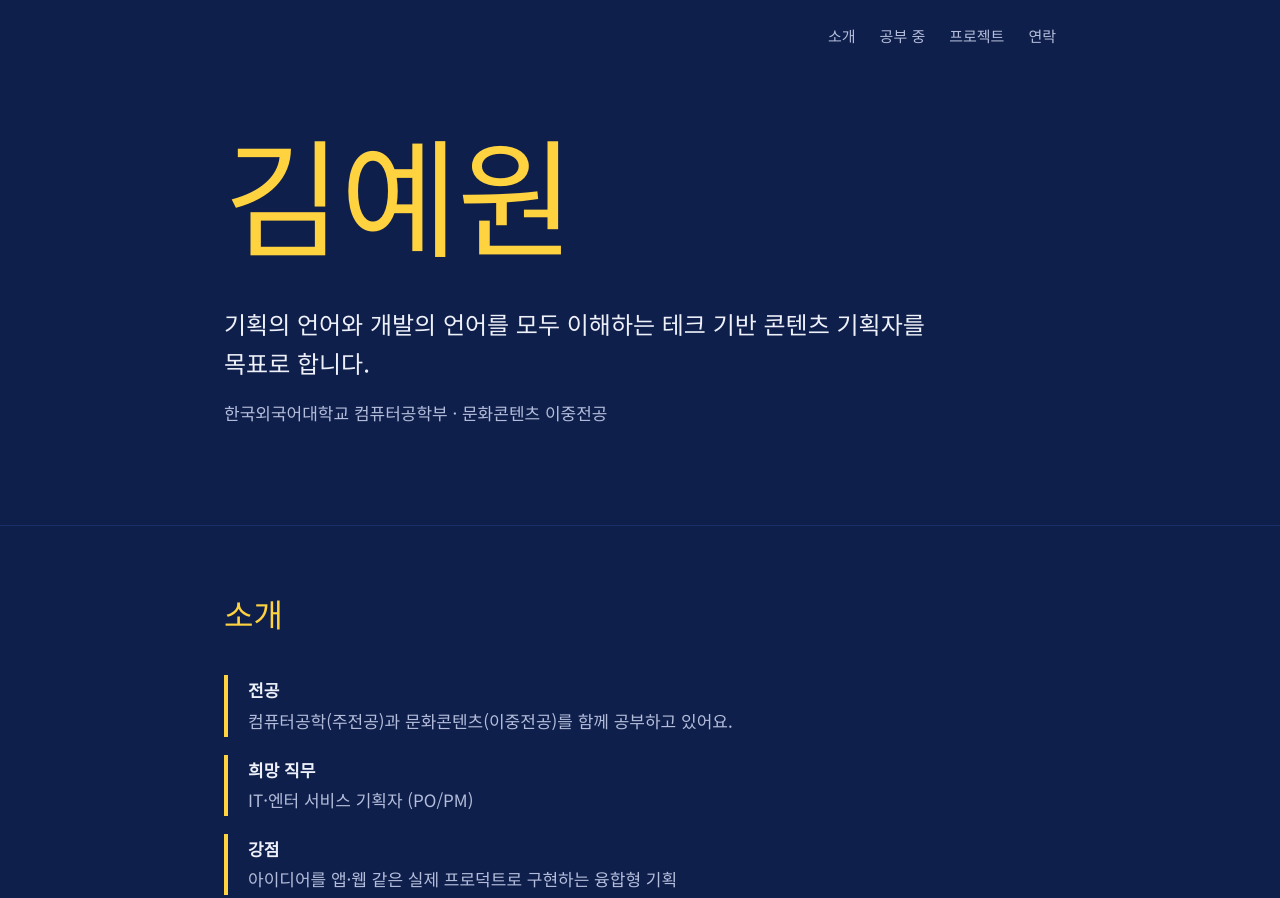
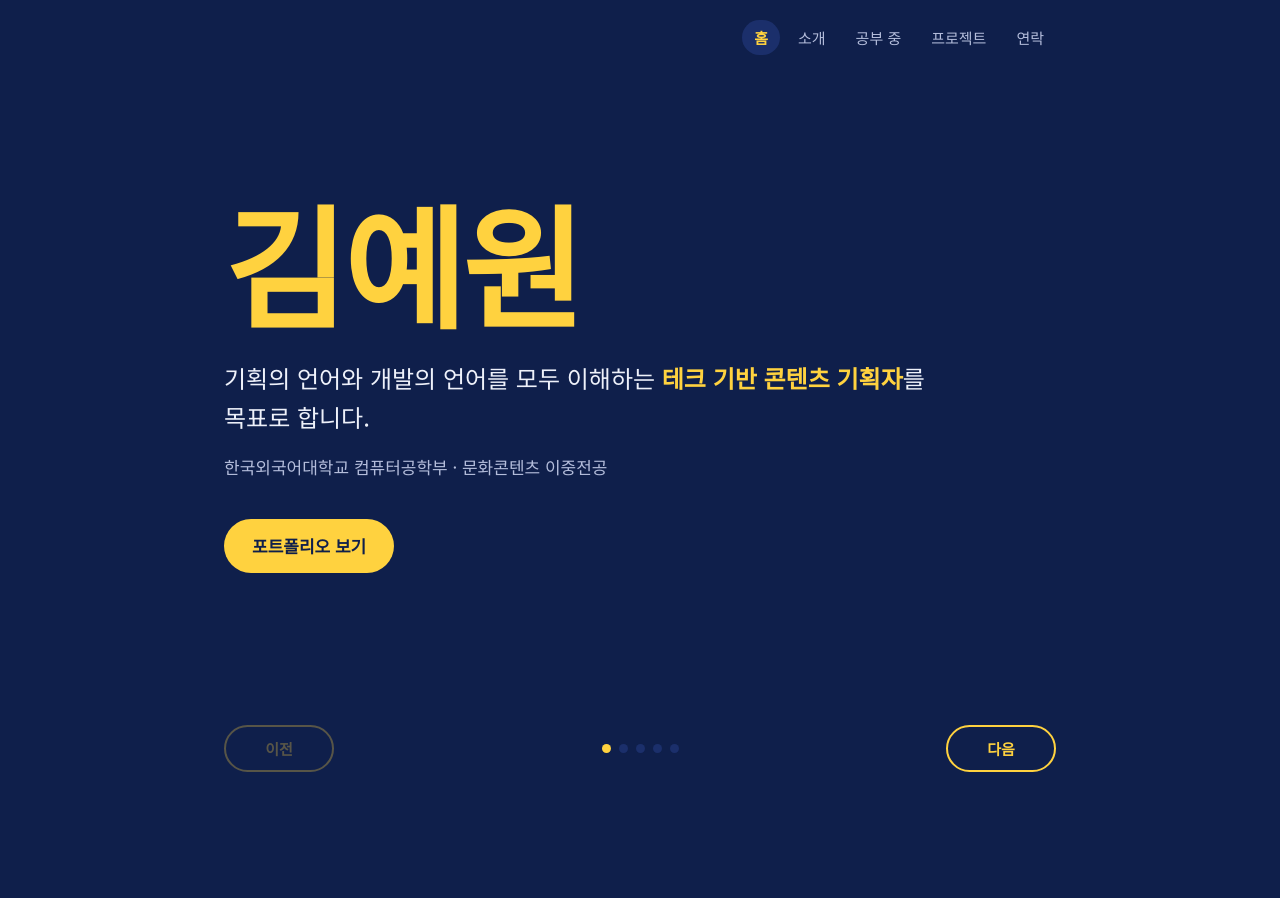
Before and after one commit to ooosphyronidae/ooosphyronidae.github.io, a plain HTML site: page index.html in a window 1280 px wide. Shown: the top 898 px of the page. After the commit the page ends 800 px from the top, so only its background shows below. Drawn offline with Linux system fonts and the light colour scheme.

Commit message:
Update index.html

```diff
--- a/index.html
+++ b/index.html
@@ -6,171 +6,238 @@
 <title>김예원 | Portfolio</title>
 <link rel="preconnect" href="https://fonts.googleapis.com">
 <link rel="preconnect" href="https://fonts.gstatic.com" crossorigin>
-<link href="https://fonts.googleapis.com/css2?family=Black+Han+Sans&family=Noto+Sans+KR:wght@400;500;700&display=swap" rel="stylesheet">
+<link href="https://fonts.googleapis.com/css2?family=Noto+Sans+KR:wght@400;500;700;900&display=swap" rel="stylesheet">
 <style>
   :root {
-    --navy: #0f1f4b;
-    --navy-deep: #0a1536;
-    --navy-soft: #1b2f6b;
-    --yellow: #ffd23f;
+    --bg: #0f1f4b;
+    --panel: #0a1536;
+    --line: #1b2f6b;
+    --accent: #ffd23f;
     --text: #eef1fa;
     --muted: #b4bddb;
   }
+  body.on-contact {
+    --bg: #ffd23f;
+    --panel: #ffe27d;
+    --line: #0f1f4b;
+    --accent: #0f1f4b;
+    --text: #0f1f4b;
+    --muted: #2b3a6b;
+  }
   * { box-sizing: border-box; margin: 0; padding: 0; }
-  html { scroll-behavior: smooth; }
+  html, body { height: 100%; }
   body {
-    background: var(--navy);
+    background: var(--bg);
     color: var(--text);
     font-family: "Noto Sans KR", sans-serif;
     line-height: 1.8;
     font-size: 17px;
+    display: flex;
+    flex-direction: column;
+    transition: background .3s, color .3s;
   }
   a { color: inherit; }
-  a:focus-visible { outline: 3px solid var(--yellow); outline-offset: 3px; }
-  .wrap { max-width: 880px; margin: 0 auto; padding: 0 24px; }
+  a:focus-visible, button:focus-visible { outline: 3px solid var(--accent); outline-offset: 3px; }
+  .wrap { max-width: 880px; width: 100%; margin: 0 auto; padding: 0 24px; }
 
-  nav { padding: 22px 0; }
-  nav .wrap { display: flex; gap: 24px; justify-content: flex-end; }
-  nav a { text-decoration: none; color: var(--muted); font-size: 15px; }
-  nav a:hover { color: var(--yellow); }
+  nav { padding: 20px 0; }
+  nav .wrap { display: flex; gap: 6px; justify-content: flex-end; flex-wrap: wrap; }
+  nav button {
+    background: none; border: 0; cursor: pointer;
+    color: var(--muted); font: inherit; font-size: 15px;
+    padding: 4px 12px; border-radius: 999px;
+  }
+  nav button:hover { color: var(--accent); }
+  nav button[aria-current="page"] { color: var(--accent); font-weight: 900; background: var(--line); }
 
-  .hero { padding: 72px 0 96px; }
-  .hero h1 {
-    font-family: "Black Han Sans", sans-serif;
-    font-weight: 400;
-    color: var(--yellow);
-    font-size: clamp(56px, 13vw, 128px);
-    line-height: 1.05;
-    letter-spacing: -0.01em;
+  main { flex: 1; display: flex; align-items: center; padding: 16px 0 32px; }
+  .page { display: none; width: 100%; }
+  .page.active { display: block; animation: fade .35s ease; }
+  @keyframes fade { from { opacity: 0; } to { opacity: 1; } }
+
+  .accent { color: var(--accent); font-weight: 900; }
+  h1 {
+    color: var(--accent); font-weight: 900;
+    font-size: clamp(60px, 14vw, 132px);
+    line-height: 1.05; letter-spacing: -0.02em;
   }
-  .hero p.lead {
-    margin-top: 28px;
-    max-width: 30em;
-    font-size: clamp(19px, 2.6vw, 24px);
-    line-height: 1.6;
-  }
-  .hero p.sub { margin-top: 16px; color: var(--muted); }
-
-  section { padding: 64px 0; border-top: 1px solid var(--navy-soft); }
   h2 {
-    font-family: "Black Han Sans", sans-serif;
-    font-weight: 400;
-    font-size: 32px;
-    color: var(--yellow);
+    color: var(--accent); font-weight: 900;
+    font-size: clamp(30px, 6vw, 40px);
     margin-bottom: 28px;
   }
+  h3 { font-size: 18px; font-weight: 700; margin-bottom: 10px; }
+  .lead { margin-top: 28px; max-width: 30em; font-size: clamp(19px, 2.6vw, 24px); line-height: 1.6; }
+  .sub { margin-top: 16px; color: var(--muted); }
+  .start {
+    margin-top: 36px; background: var(--accent); color: var(--bg);
+    border: 0; font: inherit; font-weight: 900; font-size: 17px;
+    padding: 12px 28px; border-radius: 999px; cursor: pointer;
+  }
+
   .about-list { list-style: none; display: grid; gap: 18px; }
-  .about-list li { padding-left: 20px; border-left: 4px solid var(--yellow); }
-  .about-list b { display: block; font-weight: 700; }
+  .about-list li { padding-left: 20px; border-left: 4px solid var(--accent); }
+  .about-list b { display: block; font-weight: 900; color: var(--accent); }
   .about-list span { color: var(--muted); }
 
-  .cols { display: grid; grid-template-columns: repeat(auto-fit, minmax(240px, 1fr)); gap: 40px; }
-  h3 { font-size: 18px; font-weight: 700; margin-bottom: 10px; }
+  .cols { display: grid; grid-template-columns: repeat(auto-fit, minmax(240px, 1fr)); gap: 36px; }
+  .cols h3 { color: var(--accent); font-weight: 900; }
   .tags { display: flex; flex-wrap: wrap; gap: 8px; list-style: none; }
-  .tags li {
-    background: var(--navy-soft);
-    padding: 4px 14px;
-    border-radius: 999px;
-    font-size: 15px;
-  }
+  .tags li { background: var(--line); padding: 4px 14px; border-radius: 999px; font-size: 15px; }
 
   .project {
-    background: var(--navy-deep);
-    border: 1px solid var(--navy-soft);
-    border-left: 6px solid var(--yellow);
-    padding: 24px 28px;
+    background: var(--panel); border: 1px solid var(--line);
+    border-left: 6px solid var(--accent); padding: 24px 28px;
   }
+  .project h3 { color: var(--accent); font-weight: 900; }
   .project p { color: var(--muted); margin-top: 6px; }
 
-  .contact { background: var(--yellow); color: var(--navy); border-top: none; }
-  .contact h2 { color: var(--navy); }
-  .contact p { margin-bottom: 18px; }
-  .contact a { font-weight: 700; text-decoration-thickness: 2px; text-underline-offset: 4px; }
-  .contact a:focus-visible { outline-color: var(--navy); }
+  .contact-links a { font-weight: 900; text-decoration-thickness: 2px; text-underline-offset: 4px; }
+  .contact-links { margin-top: 18px; }
 
-  footer { padding: 28px 0; color: var(--muted); font-size: 14px; }
+  .pager { padding: 18px 0 28px; }
+  .pager .wrap { display: flex; align-items: center; justify-content: space-between; gap: 16px; }
+  .pager button {
+    background: none; color: var(--accent); border: 2px solid var(--accent);
+    font: inherit; font-weight: 900; font-size: 15px;
+    padding: 8px 20px; border-radius: 999px; cursor: pointer; min-width: 110px;
+  }
+  .pager button:hover:not(:disabled) { background: var(--accent); color: var(--bg); }
+  .pager button:disabled { opacity: .3; cursor: default; }
+  .dots { display: flex; gap: 8px; }
+  .dots span { width: 9px; height: 9px; border-radius: 50%; background: var(--line); }
+  .dots span.on { background: var(--accent); }
+
+  @media (prefers-reduced-motion: reduce) {
+    .page.active { animation: none; }
+    body { transition: none; }
+  }
 </style>
 </head>
 <body>
 
 <nav>
-  <div class="wrap">
-    <a href="#about">소개</a>
-    <a href="#learning">공부 중</a>
-    <a href="#projects">프로젝트</a>
-    <a href="#contact">연락</a>
-  </div>
+  <div class="wrap" id="menu"></div>
 </nav>
 
-<header class="hero">
+<main>
   <div class="wrap">
+
+    <section class="page" id="home">
       <h1>김예원</h1>
-    <p class="lead">기획의 언어와 개발의 언어를 모두 이해하는 테크 기반 콘텐츠 기획자를 목표로 합니다.</p>
+      <p class="lead">기획의 언어와 개발의 언어를 모두 이해하는 <span class="accent">테크 기반 콘텐츠 기획자</span>를 목표로 합니다.</p>
       <p class="sub">한국외국어대학교 컴퓨터공학부 · 문화콘텐츠 이중전공</p>
-  </div>
-</header>
+      <button class="start" id="start">포트폴리오 보기</button>
+    </section>
 
-<section id="about">
-  <div class="wrap">
+    <section class="page" id="about">
       <h2>소개</h2>
       <ul class="about-list">
         <li><b>전공</b><span>컴퓨터공학(주전공)과 문화콘텐츠(이중전공)를 함께 공부하고 있어요.</span></li>
         <li><b>희망 직무</b><span>IT·엔터 서비스 기획자 (PO/PM)</span></li>
         <li><b>강점</b><span>아이디어를 앱·웹 같은 실제 프로덕트로 구현하는 융합형 기획</span></li>
       </ul>
-  </div>
     </section>
 
-<section id="learning">
-  <div class="wrap">
+    <section class="page" id="learning">
       <h2>공부 중인 것</h2>
       <div class="cols">
         <div>
           <h3>컴퓨터공학</h3>
-        <ul class="tags">
-          <li>Python</li><li>기계학습</li><li>알고리즘</li><li>HTML/CSS/JavaScript</li><li>객체지향프로그래밍</li>
-        </ul>
+          <ul class="tags"><li>Python</li><li>기계학습</li><li>알고리즘</li><li>HTML/CSS/JavaScript</li><li>객체지향프로그래밍</li></ul>
         </div>
         <div>
           <h3>문화콘텐츠</h3>
-        <ul class="tags">
-          <li>축제와 문화콘텐츠</li><li>팬덤·트렌드 분석</li><li>스토리텔링</li>
-        </ul>
+          <ul class="tags"><li>축제와 문화콘텐츠</li><li>팬덤·트렌드 분석</li><li>스토리텔링</li></ul>
         </div>
         <div>
           <h3>관심사</h3>
-        <ul class="tags">
-          <li>UI/UX 디자인</li><li>영상 편집</li>
-        </ul>
-      </div>
+          <ul class="tags"><li>UI/UX 디자인</li><li>영상 편집</li></ul>
         </div>
       </div>
     </section>
 
-<section id="projects">
-  <div class="wrap">
+    <section class="page" id="projects">
       <h2>프로젝트</h2>
       <div class="project">
         <h3>GitHub Pages 포트폴리오</h3>
         <p>지금 보고 있는 이 페이지예요. 앞으로 만드는 프로젝트를 여기에 차곡차곡 추가할 예정입니다.</p>
       </div>
-  </div>
     </section>
 
-<section id="contact" class="contact">
-  <div class="wrap">
+    <section class="page" id="contact">
       <h2>같이 이야기해요</h2>
       <p>서비스 기획과 개발을 함께하는 사이드 프로젝트, 공모전을 찾고 있어요.</p>
-    <p>
+      <p class="contact-links">
         <a href="mailto:ysahi1@hufs.ac.kr">ysahi1@hufs.ac.kr</a><br>
         <a href="https://github.com/ooosphyronidae">github.com/ooosphyronidae</a>
       </p>
-  </div>
     </section>
 
-<footer>
-  <div class="wrap">© 2026 김예원</div>
-</footer>
+  </div>
+</main>
 
+<div class="pager">
+  <div class="wrap">
+    <button id="prev">이전</button>
+    <div class="dots" id="dots" aria-hidden="true"></div>
+    <button id="next">다음</button>
+  </div>
+</div>
+
+<script>
+  var pages = [
+    { id: "home", label: "홈" },
+    { id: "about", label: "소개" },
+    { id: "learning", label: "공부 중" },
+    { id: "projects", label: "프로젝트" },
+    { id: "contact", label: "연락" }
+  ];
+  var current = 0;
+  var menu = document.getElementById("menu");
+  var dots = document.getElementById("dots");
+  var prev = document.getElementById("prev");
+  var next = document.getElementById("next");
+
+  pages.forEach(function (p, i) {
+    var b = document.createElement("button");
+    b.textContent = p.label;
+    b.addEventListener("click", function () { go(i); });
+    menu.appendChild(b);
+    dots.appendChild(document.createElement("span"));
+  });
+
+  function go(i) {
+    if (i < 0 || i >= pages.length) return;
+    current = i;
+    pages.forEach(function (p, k) {
+      document.getElementById(p.id).classList.toggle("active", k === i);
+      var b = menu.children[k];
+      if (k === i) b.setAttribute("aria-current", "page"); else b.removeAttribute("aria-current");
+      dots.children[k].classList.toggle("on", k === i);
+    });
+    document.body.classList.toggle("on-contact", pages[i].id === "contact");
+    prev.disabled = i === 0;
+    next.disabled = i === pages.length - 1;
+    if (location.hash !== "#" + pages[i].id) history.replaceState(null, "", "#" + pages[i].id);
+    window.scrollTo(0, 0);
+  }
+
+  function fromHash() {
+    var id = location.hash.replace("#", "");
+    var i = pages.findIndex(function (p) { return p.id === id; });
+    go(i < 0 ? 0 : i);
+  }
+
+  prev.addEventListener("click", function () { go(current - 1); });
+  next.addEventListener("click", function () { go(current + 1); });
+  document.getElementById("start").addEventListener("click", function () { go(1); });
+  window.addEventListener("hashchange", fromHash);
+  document.addEventListener("keydown", function (e) {
+    if (e.key === "ArrowLeft") go(current - 1);
+    if (e.key === "ArrowRight") go(current + 1);
+  });
+  fromHash();
+</script>
 </body>
 </html>
```
Lines whose indentation alone changed are shown as unchanged.
